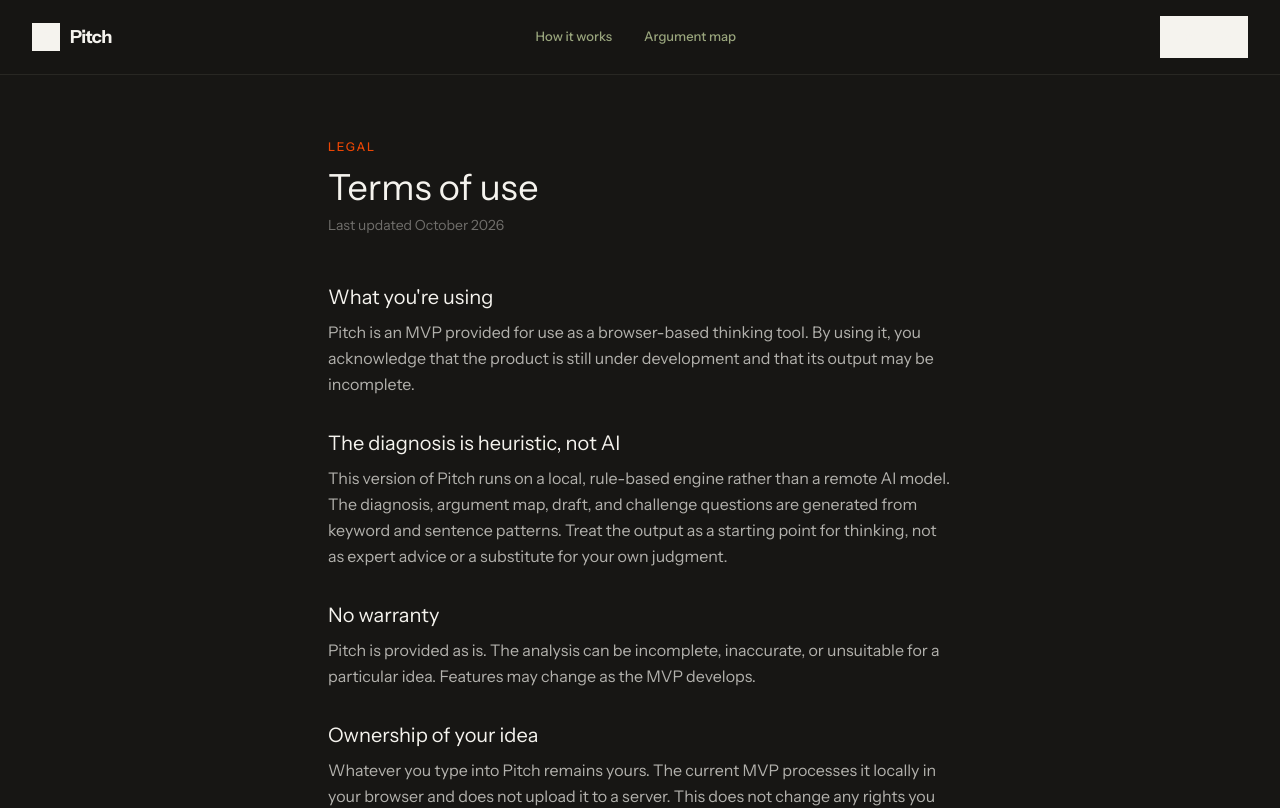
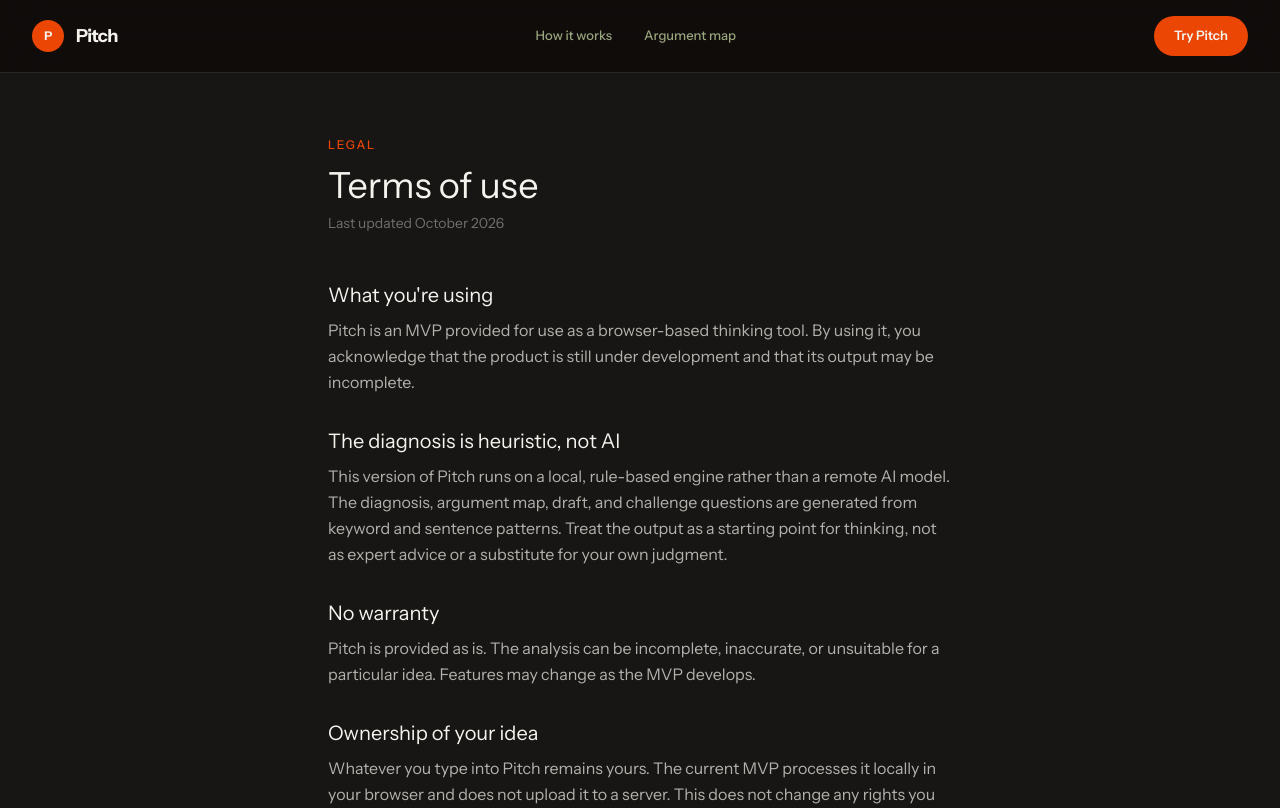
Before and after one commit to Wuraola-Adebisi/Pitch, a React (Vite) app: page /terms in a window 1280 px wide. Shown: the top 808 px of the page. Built offline with nearby package versions, Linux system fonts and the light colour scheme.

Commit message:
Rework Pitch visual system around dark orange theme

```diff
--- a/src/components/LandingNav.tsx
+++ b/src/components/LandingNav.tsx
@@ -2,17 +2,17 @@ import { Link } from 'react-router-dom'
 
 export default function LandingNav() {
   return (
-    <header className="sticky top-0 z-40 border-b border-line bg-paper/95 backdrop-blur-md">
+    <header className="sticky top-0 z-40 border-b border-[#282723] bg-[#100c0b]/90 backdrop-blur-xl">
       <div className="mx-auto flex max-w-7xl items-center justify-between px-5 py-4 sm:px-8">
-        <Link to="/" className="flex items-center gap-2.5 font-display text-lg font-bold tracking-[-0.04em]">
-          <span className="flex h-7 w-7 items-center justify-center bg-ink text-[11px] font-bold text-white">P</span>
+        <Link to="/" className="flex items-center gap-3 font-display text-lg font-bold tracking-[-0.04em]">
+          <span className="flex h-8 w-8 items-center justify-center rounded-full bg-[#eb4604] text-xs font-bold text-[#f5f3ee]">P</span>
           Pitch
         </Link>
-        <nav className="hidden items-center gap-8 text-[13px] font-medium text-muted sm:flex">
-          <a href="#method" className="transition-colors hover:text-ink">How it works</a>
-          <a href="#argument-map" className="transition-colors hover:text-ink">Argument map</a>
+        <nav className="hidden items-center gap-8 text-[13px] font-medium text-[#99a57d] sm:flex">
+          <a href="#method" className="transition-colors hover:text-[#f5f3ee]">How it works</a>
+          <a href="#argument-map" className="transition-colors hover:text-[#f5f3ee]">Argument map</a>
         </nav>
-        <Link to="/app" className="border border-ink bg-ink px-4 py-2.5 text-[13px] font-semibold text-white transition-colors hover:border-coral hover:bg-coral">
+        <Link to="/app" className="rounded-full bg-[#eb4604] px-5 py-2.5 text-[13px] font-semibold text-[#f5f3ee] transition-colors hover:bg-[#f77e0d]">
           Try Pitch
         </Link>
       </div>
```
